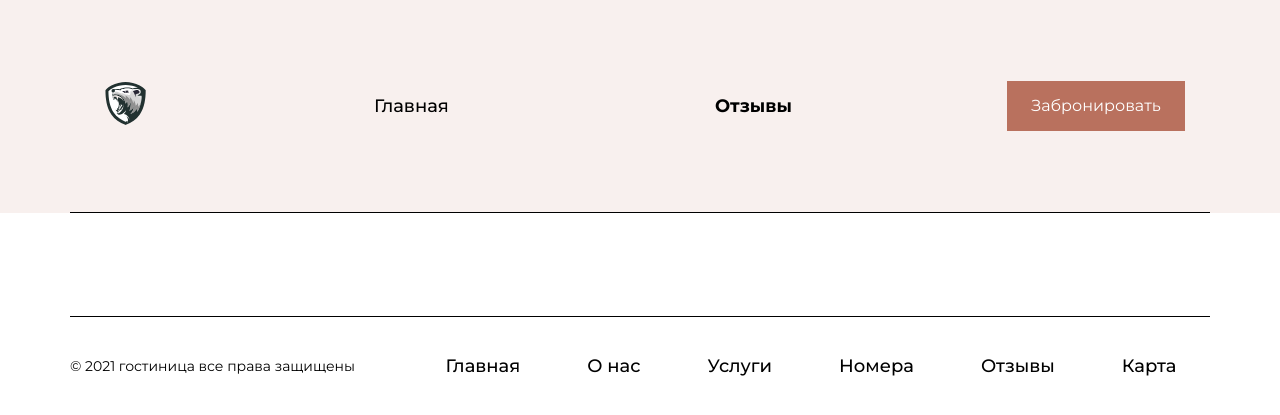
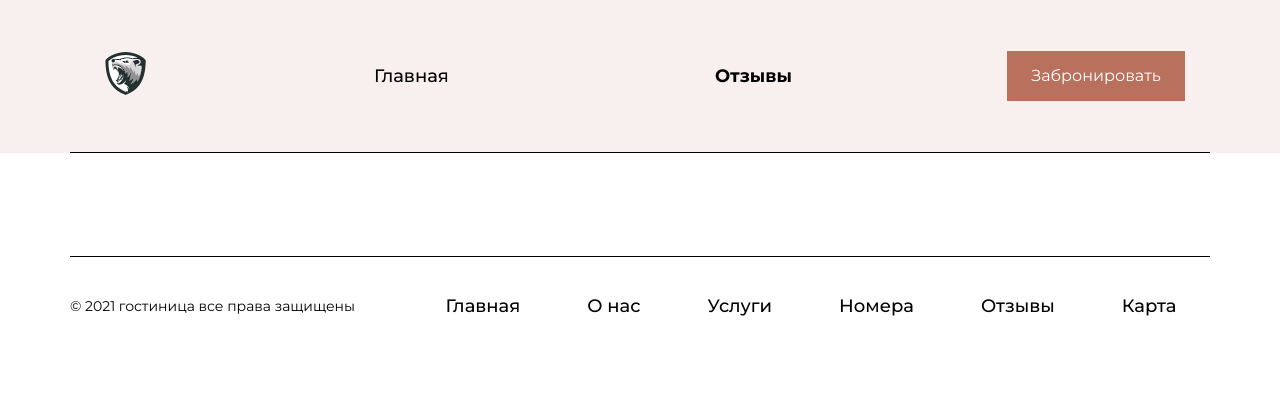
Before and after one commit to s1veme/hotelOrder, a Django app: page /reviews/ in a window 1280 px wide. Shown: the top 415 px of the page. Run offline with Django 3.2, Linux system fonts and the light colour scheme; data that the repository does not hold is empty; parts of the project's set-up code (start-up, migrations or seed data) failed here and were passed over; some web fonts are replaced.

Commit message:
Пофиксил вёрстку.

```diff
--- a/grizzly/grizzly/static/css/reviews.css
+++ b/grizzly/grizzly/static/css/reviews.css
@@ -53,7 +53,6 @@ ul {
     display: flex;
     justify-content: space-between;
     align-items: center;
-    padding: 30px 0;
     border-bottom: 1px solid #000000;
 }
 
--- a/grizzly/static/css/reviews.css
+++ b/grizzly/static/css/reviews.css
@@ -53,7 +53,6 @@ ul {
     display: flex;
     justify-content: space-between;
     align-items: center;
-    padding: 30px 0;
     border-bottom: 1px solid #000000;
 }
 
--- a/grizzly/static/css/room.css
+++ b/grizzly/static/css/room.css
@@ -54,6 +54,7 @@ ul {
     justify-content: space-between;
     align-items: center;
     border-bottom: 1px solid #000000;
+    padding: 30px 0;
 }
 
 .logo {
```
Also changed, not shown: grizzly/mainapp/migrations/0007_auto_20210327_0815.py (added), 6 other files.
